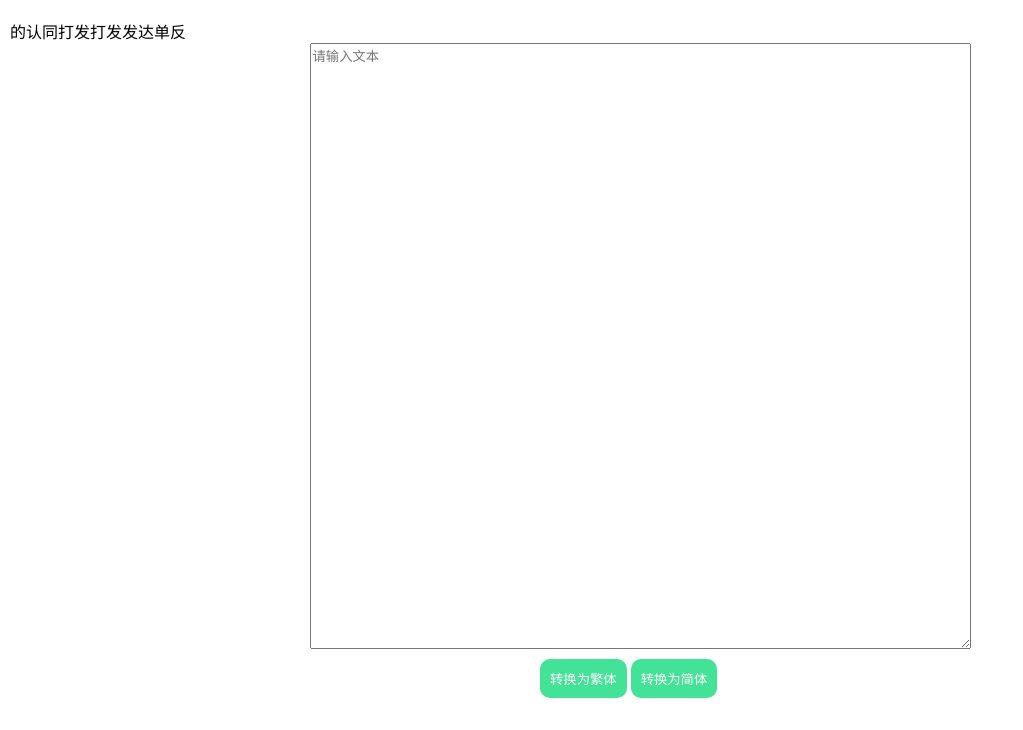
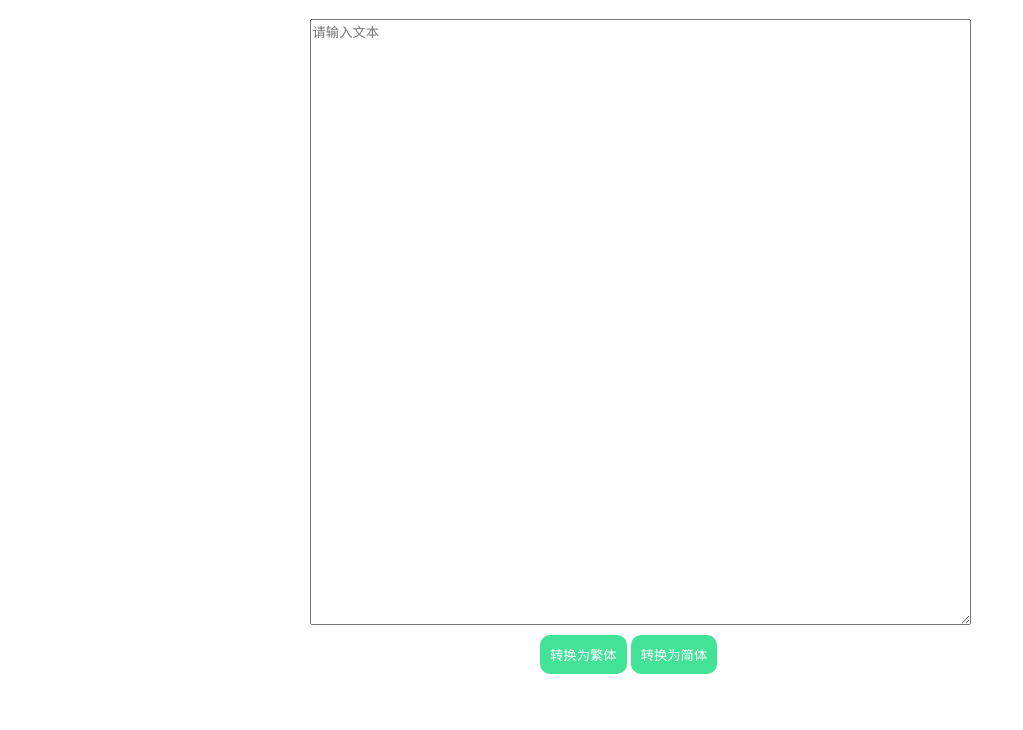
Before and after one commit to WilsonXinxin/cnTranslate, a website built with webpack: page dist/index.html in a window 1280 px wide. Shown: the part 70-800 px from the top of the page, without its empty margins (0-1023 px from the left). Built offline with nearby package versions, Linux system fonts and the light colour scheme.

Commit message:
feat: add sh

```diff
--- a/dist/index.html
+++ b/dist/index.html
@@ -12,7 +12,6 @@
   <body>
     <div class="container">
       <h1 class="title">繁简体互转</h1>
-      的认同打发打发发达单反
       <textarea
         rows="40"
         placeholder="请输入文本"
```
Also changed, not shown: package.json (+2 -5 lines), README.md, 1 other file.
